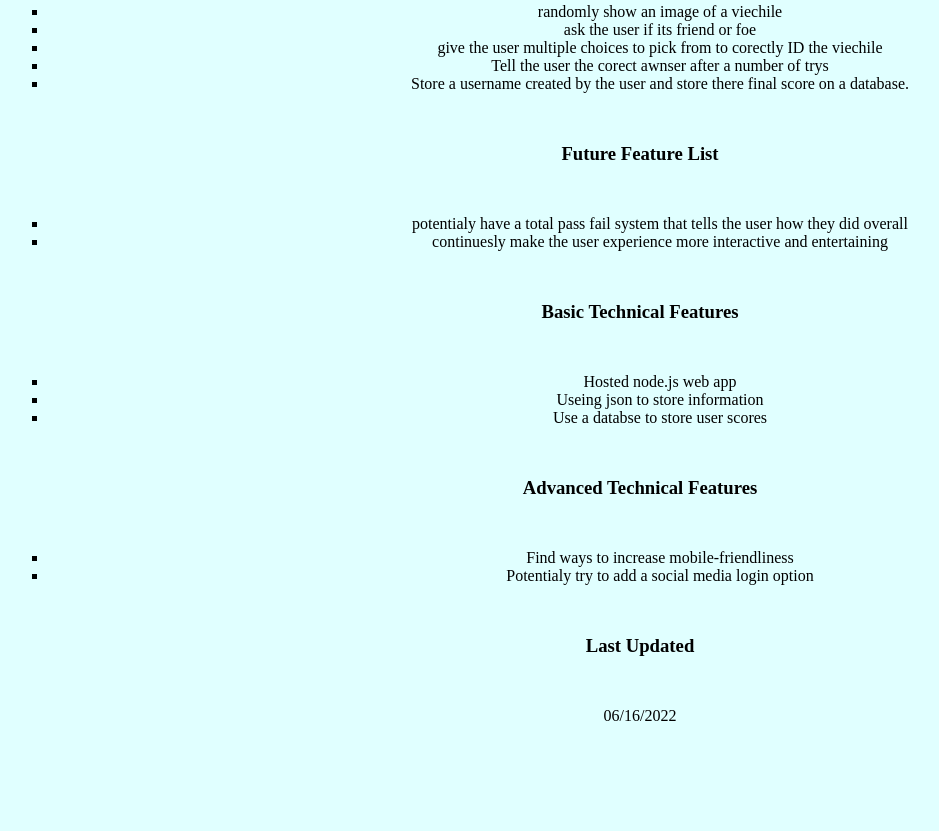
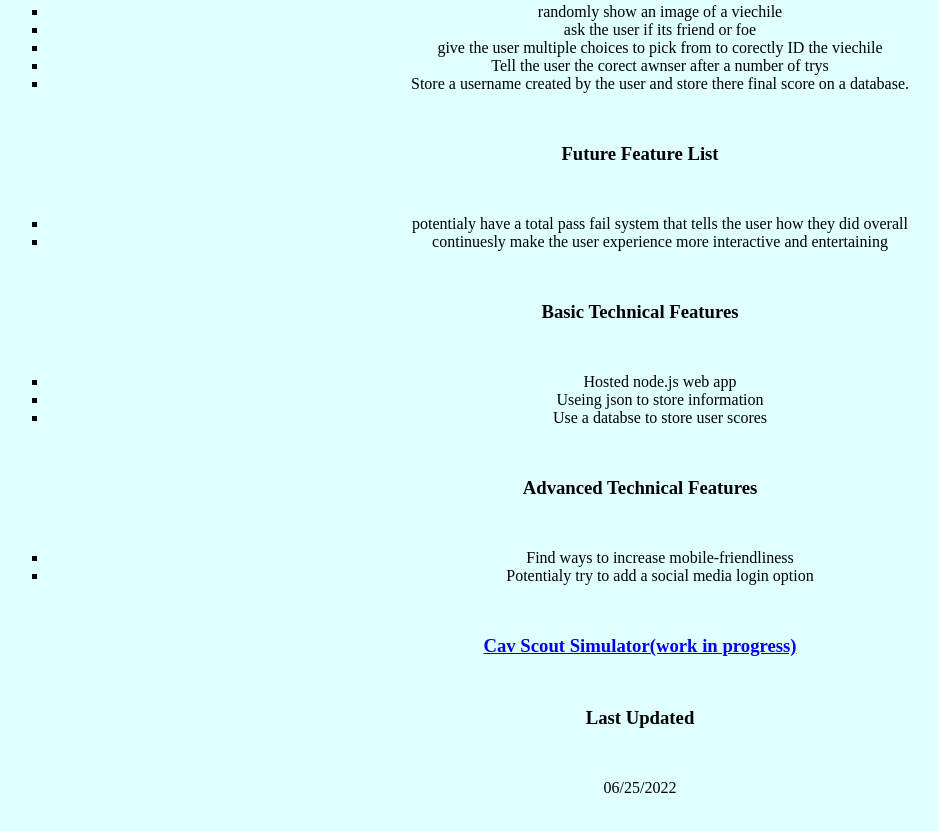
Before and after one commit to Vandal2006/WebDevFinPro, a plain HTML site: page index.html in a window 1280 px wide. Shown: the part 1372-2203 px from the top of the page, without its empty margins (0-939 px from the left). Before the commit the page ends 2147 px from the top, so only its background shows below. Drawn offline with Linux system fonts and the light colour scheme.

Commit message:
Update index.html

```diff
--- a/index.html
+++ b/index.html
@@ -43,5 +43,6 @@
     <p><ul>
         <li>Find ways to increase mobile-friendliness</li>
         <li>Potentialy try to add a social media login option</li></ul>
+   <h3><a href="https://cavscoutsim.azurewebsites.net/">Cav Scout Simulator(work in progress)</a></h3>
 <h3>Last Updated</h3>
-    <p>06/16/2022</p>
+    <p>06/25/2022</p>
```
